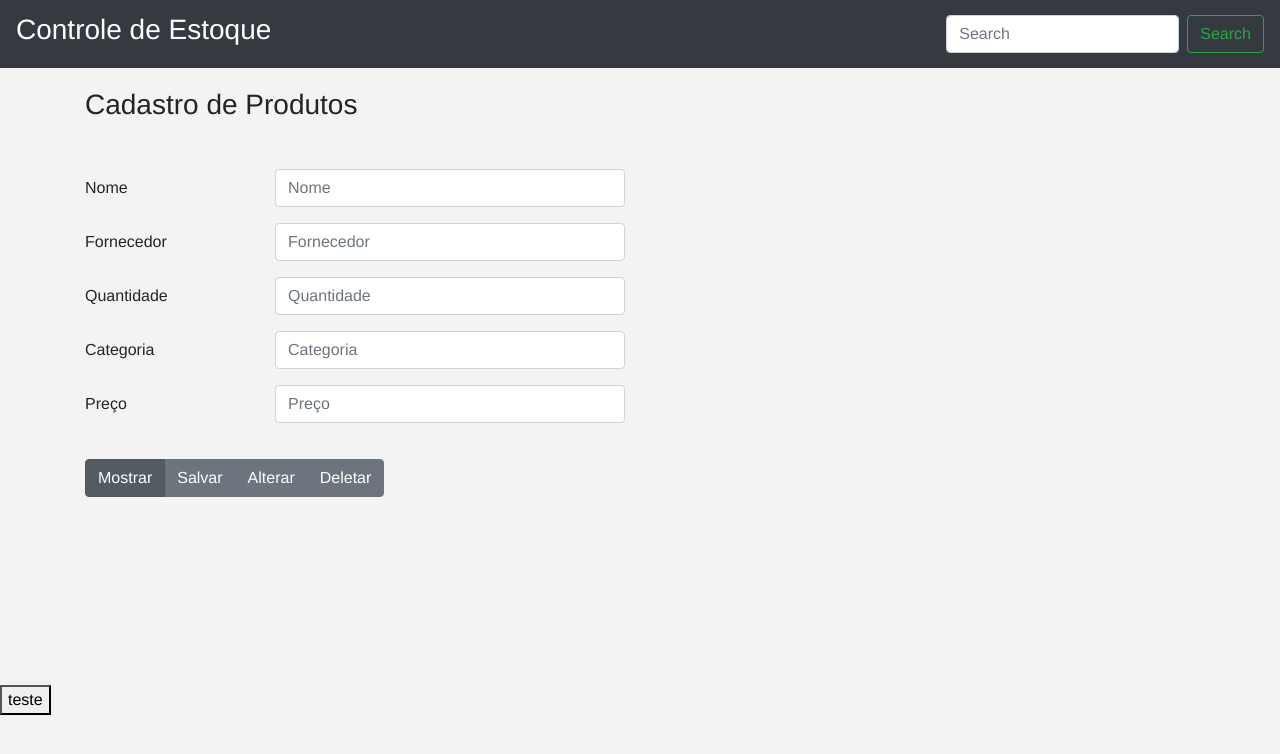
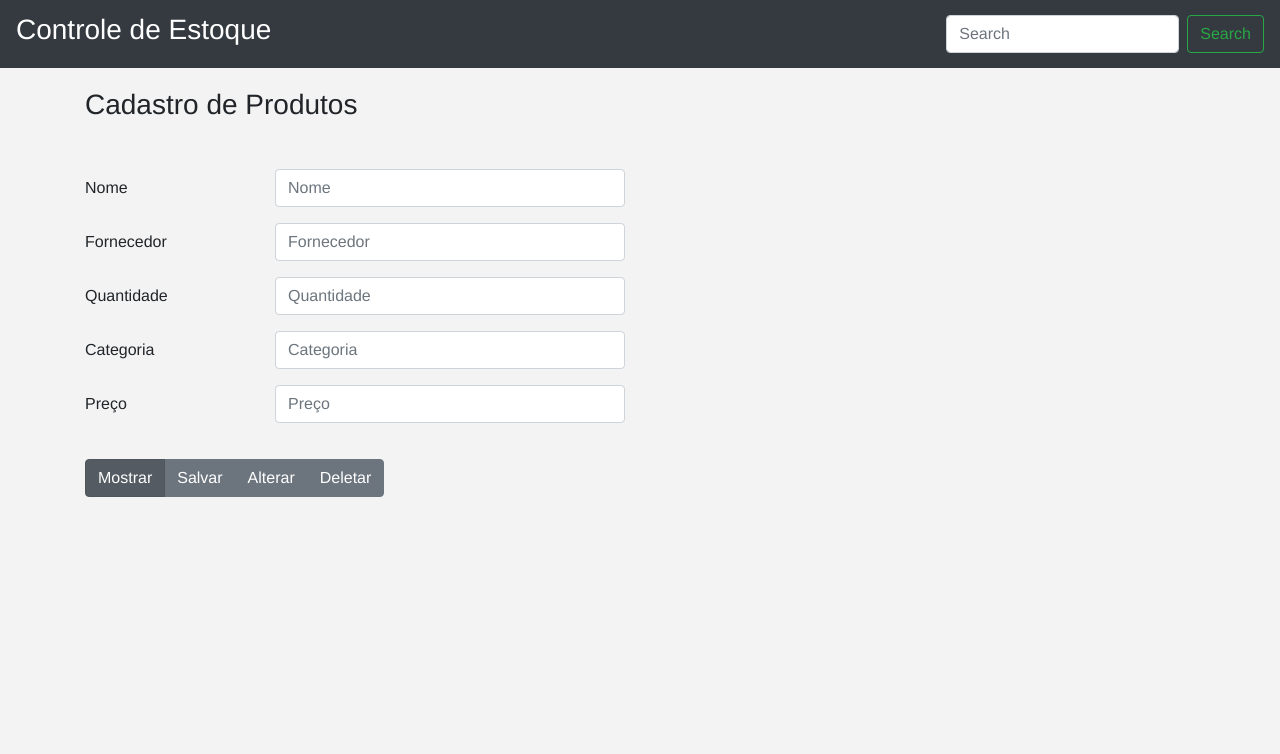
Before and after one commit to AlexsandroMO/cadastro_produtos, a plain HTML site: page index.html in a window 1280 px wide. Drawn offline with Linux system fonts and the light colour scheme.

Commit message:
Update index.html

```diff
--- a/index.html
+++ b/index.html
@@ -93,7 +93,7 @@
     <div id="new-table"></div>
 
 </div>
-<a href="xxx.html"><button>teste</button></a>
+
 </body>
 
 <script src="script.js"></script>
```
